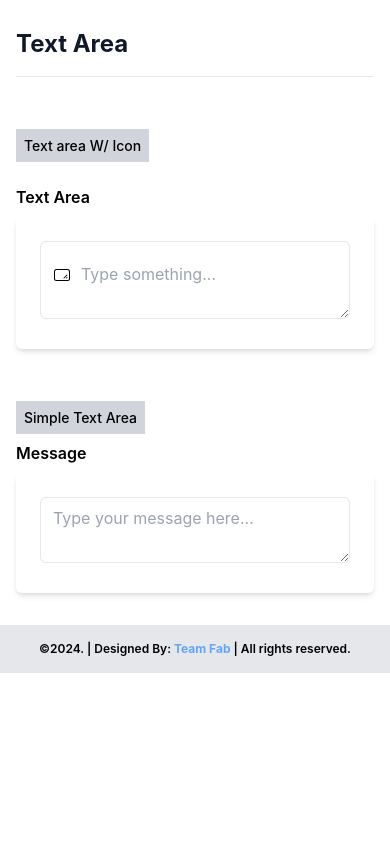
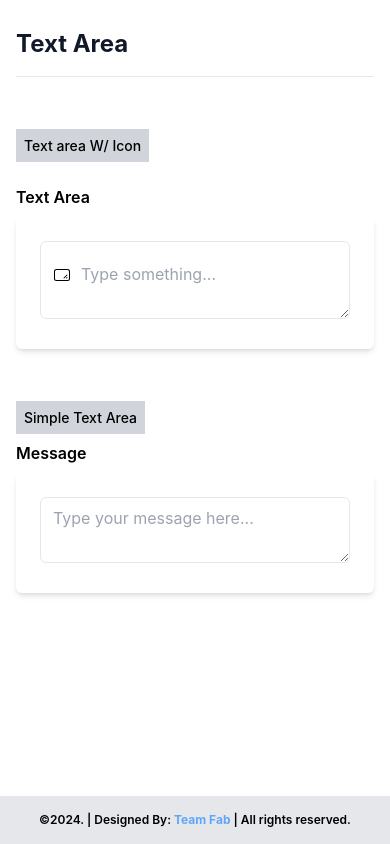
Before and after one commit to TeamFab2023/openui, a React (Create React App) app: page /Textarea in a window 390 px wide. Built offline with nearby package versions, Linux system fonts and the light colour scheme.

Commit message:
Footer Responsiveness Issue Resolved (#34)

```diff
--- a/src/components/Alerts/Alert.tsx
+++ b/src/components/Alerts/Alert.tsx
@@ -48,6 +48,8 @@ const Alert = () => {
             <p className="ps-5">A simple primary alert—check it out!</p>
           </div>
         </div>
+        <br/>
+        <br/>
 
       </>
     </Layout>
--- a/src/components/Button/Button.tsx
+++ b/src/components/Button/Button.tsx
@@ -100,6 +100,8 @@ const Button = () => {
       </button>
       <br />
       <br />
+      <br/>
+
     </Layout>
   )
 }
--- a/src/components/Cards/Cards.tsx
+++ b/src/components/Cards/Cards.tsx
@@ -97,6 +97,10 @@ const Cards = () => {
                     <a href="#" className="text-blue-700 underline ml-[10px] hover:no-underline">Another link</a>
                 </div>
             </div>
+            <br/>
+            <br/>
+            <br/>
+
 
     </Layout>
 
--- a/src/components/Cards/PicCards.tsx
+++ b/src/components/Cards/PicCards.tsx
@@ -132,6 +132,9 @@ const PicCards = () => {
               </div>
             </div>
           </div>
+          <br/>
+          <br/>
+
         </section>
       </section>
     </Layout>
--- a/src/components/Footer/Footer.tsx
+++ b/src/components/Footer/Footer.tsx
@@ -1,17 +1,15 @@
-import React from 'react'
+import React from 'react';
 
 const Footer = () => {
   return (
-    <>
-    <div className="  relative overflow-hidden bg-gray-200   text-center py-4  max-w-full  ">
-      <div className=" mx-w-auto   md:max-w-full md:ml-72 lg:ml-62 xl:ml-96 ">
-          <p  className=" text-black text-xs font-semibold  "  > ©2024. | Designed By: <span className='text-blue-400 font-bold'>Team Fab</span>   | All rights reserved.
-          </p>
-        </div>
+    <div className=" overflow-hidden bg-gray-200 text-center py-4 max-w-full bottom-0 w-full fixed">
+      <div className="mx-w-auto md:max-w-full md:ml-72 lg:ml-62 xl:ml-96">
+        <p className="text-black text-xs font-semibold">
+          ©2024. | Designed By: <span className='text-blue-400 font-bold'>Team Fab</span> | All rights reserved.
+        </p>
       </div>
+    </div>
+  );
+};
 
-    </>
-  )
-}
-
-export default Footer
+export default Footer;
--- a/src/components/HomePage/HomePage.tsx
+++ b/src/components/HomePage/HomePage.tsx
@@ -33,7 +33,7 @@ const HomePage = () => {
 
           <h1 className=' sm:ml-[150px] p-2 text-center no-underline hover:underline decoration-red-300 decoration-2 text-5xl font-bold text-blue-700
         hover:cursor-pointer'>HOMEPAGE</h1>
-          <div className='text-start sm:ml-64 p-3'>
+          <div className='text-start sm:ml-64 p-3 '>
             <h2 className='mt-10 font-bold text-3xl'>OPENING:</h2>
             <p className='mt-2 text-lg italic font-normal'>
               Welcome to <b>Materialize UI</b> – your ultimate destination for high-quality components that power innovation. At <b>Materialize UI</b>,
@@ -43,7 +43,6 @@ const HomePage = () => {
           <IconCard />
           <br />
           <BasicTable />
-          <br />
           <br />
           <PicCards />
           <br />
--- a/src/components/InputFields/InputField.tsx
+++ b/src/components/InputFields/InputField.tsx
@@ -187,6 +187,9 @@ const InputField = () => {
         />
       </div>
     </section>
+    <br/>
+    <br/>
+
     </Layout>
   )
 }
--- a/src/components/Tables/BasicTable.tsx
+++ b/src/components/Tables/BasicTable.tsx
@@ -115,6 +115,11 @@ const BasicTable = () => {
           </tbody>
         </table>
       </div>
+      <br/>
+      <br/>
+      <br/>
+
+
       </Layout>
 
   )
--- a/src/components/Tables/StickyHeaderTable.tsx
+++ b/src/components/Tables/StickyHeaderTable.tsx
@@ -165,6 +165,9 @@ const  StickyHeaderTable = () => {
         </div>
       </div>
     </div >
+    <br/>
+    <br/>
+
     </Layout>
   )
 }
--- a/src/components/Tables/spanningTable.tsx
+++ b/src/components/Tables/spanningTable.tsx
@@ -68,6 +68,10 @@ export default function SpanningTable() {
           </table>
         </div>
       </div>
+      <br/>
+      <br/>
+      <br/>
+
     </Layout>
   )
 }
--- a/src/components/Textarea/Textarea.tsx
+++ b/src/components/Textarea/Textarea.tsx
@@ -73,6 +73,12 @@ const Textarea = () => {
       </div>
     </div>
     </section>
+    <br/>
+    <br/>
+
+
+
+
 
     </Layout>
   )
```
